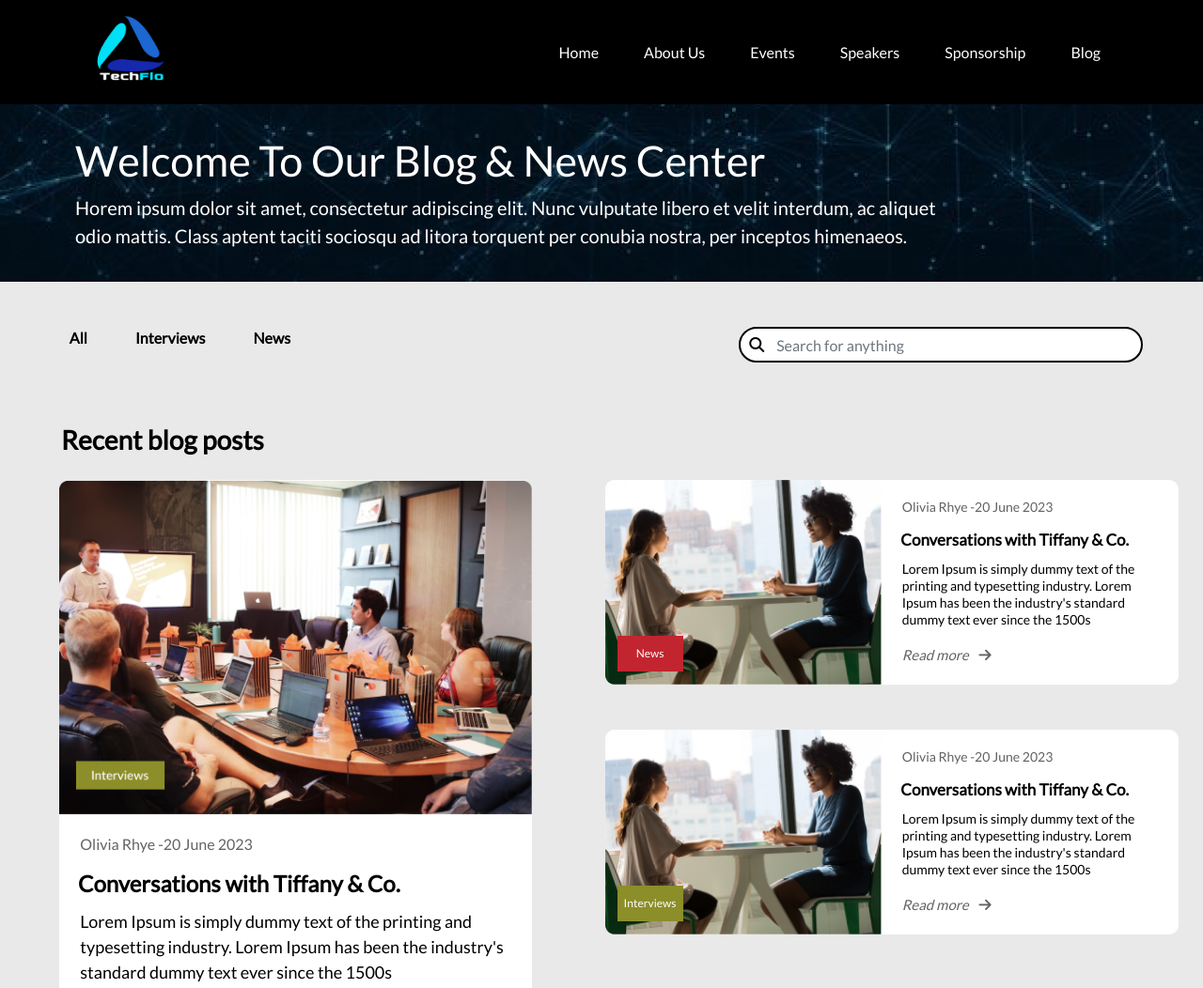
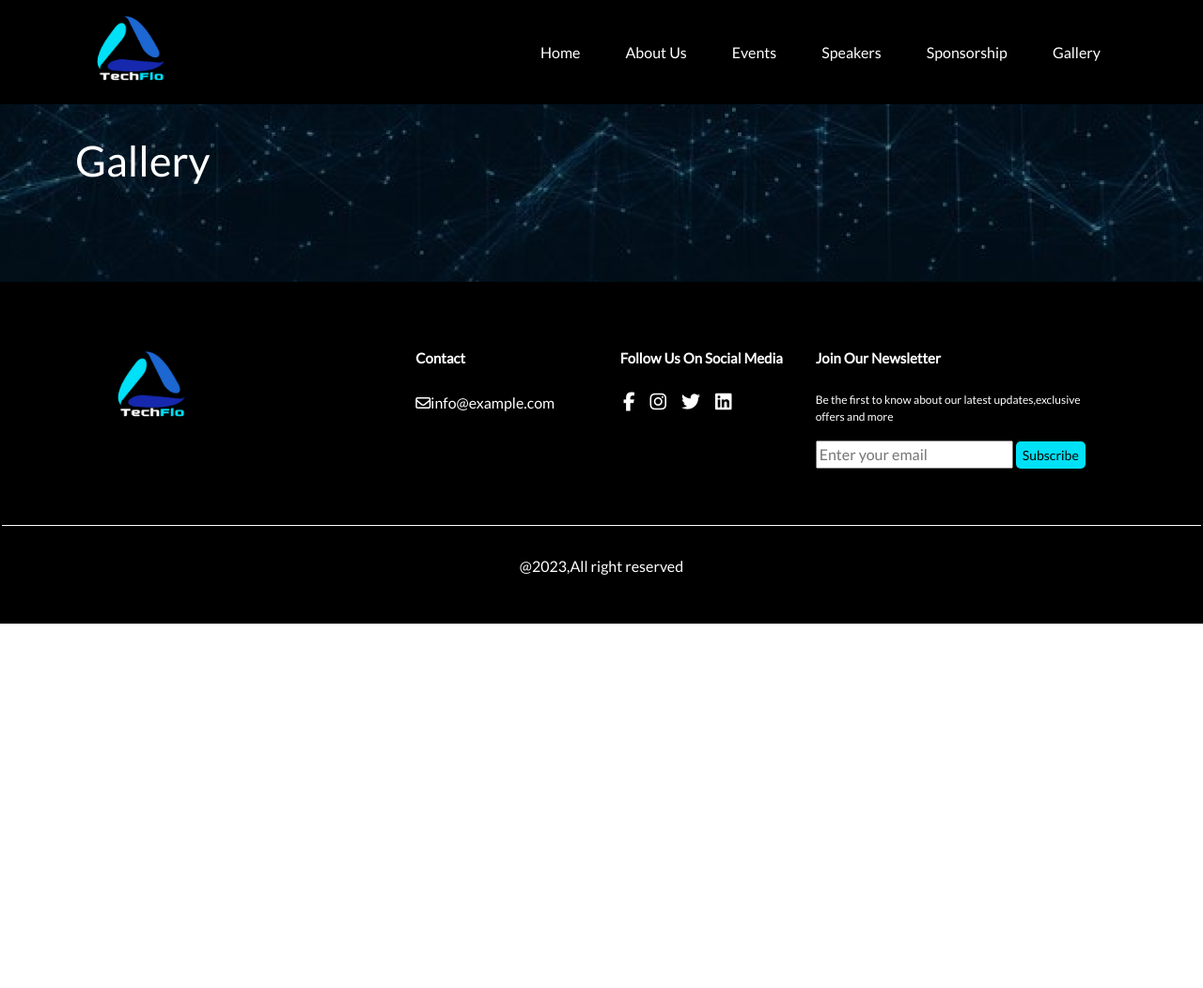
Before and after one commit to TechFlo-LLC/website, a plain HTML site: page blog-all.html in a window 1280 px wide. Shown: the top 1052 px of the page at 94% size. After the commit the page ends 800 px from the top, so only its background shows below. Drawn offline with nearby package versions, Linux system fonts and the light colour scheme.

Commit message:
Update navigation links to use "Gallery" instead of "Blog"

```diff
--- a/blog-all.html
+++ b/blog-all.html
@@ -49,7 +49,7 @@
               </li>
 
               <li class="nav-item">
-                  <a href="blog-all.html" class="nav-link mx-3">Blog</a>
+                  <a href="blog-all.html" class="nav-link mx-3">Gallery</a>
               </li>
             </ul>
         </div>
@@ -60,17 +60,17 @@
     <div class="container-fluid">
       <div class="row">
       <div class="col-lg-10 text-white ">
-      <h1>Welcome To Our Blog & News Center</h1>
-      <p class="pb-3">Horem ipsum dolor sit amet, consectetur adipiscing elit. Nunc vulputate libero et
+      <h1>Gallery</h1>
+      <!-- <p class="pb-3">Horem ipsum dolor sit amet, consectetur adipiscing elit. Nunc vulputate libero et
           velit interdum, ac aliquet odio mattis.
-          Class aptent taciti sociosqu ad litora torquent per conubia nostra, per inceptos himenaeos. </p>
+          Class aptent taciti sociosqu ad litora torquent per conubia nostra, per inceptos himenaeos. </p> -->
       </div>
       </div>
 
       </div>
   </section>
 <!-- ...second section completed... -->
- <section class="blog-first pt-5">
+ <!-- <section class="blog-first pt-5">
     <div class="container-fluid">
         <div class="row blogrow">
 
@@ -369,7 +369,7 @@
 
     </div>
     </div>
-     </section>
+     </section> -->
      <section class="footer ">
         <div class="container-fluid text-white ">
             <div class="row mt-5 foot-row">
```
Also changed, not shown: about.html (+1 -1 lines), blog-interviews.html (+1 -1 lines), blog-news.html (+1 -1 lines), events.html (+1 -1 lines), index.html (+1 -1 lines), interviews.html (+1 -1 lines), news.html (+1 -1 lines), pastevents.html (+1 -1 lines), speakers.html (+1 -1 lines), sponsorship.html (+1 -1 lines).
